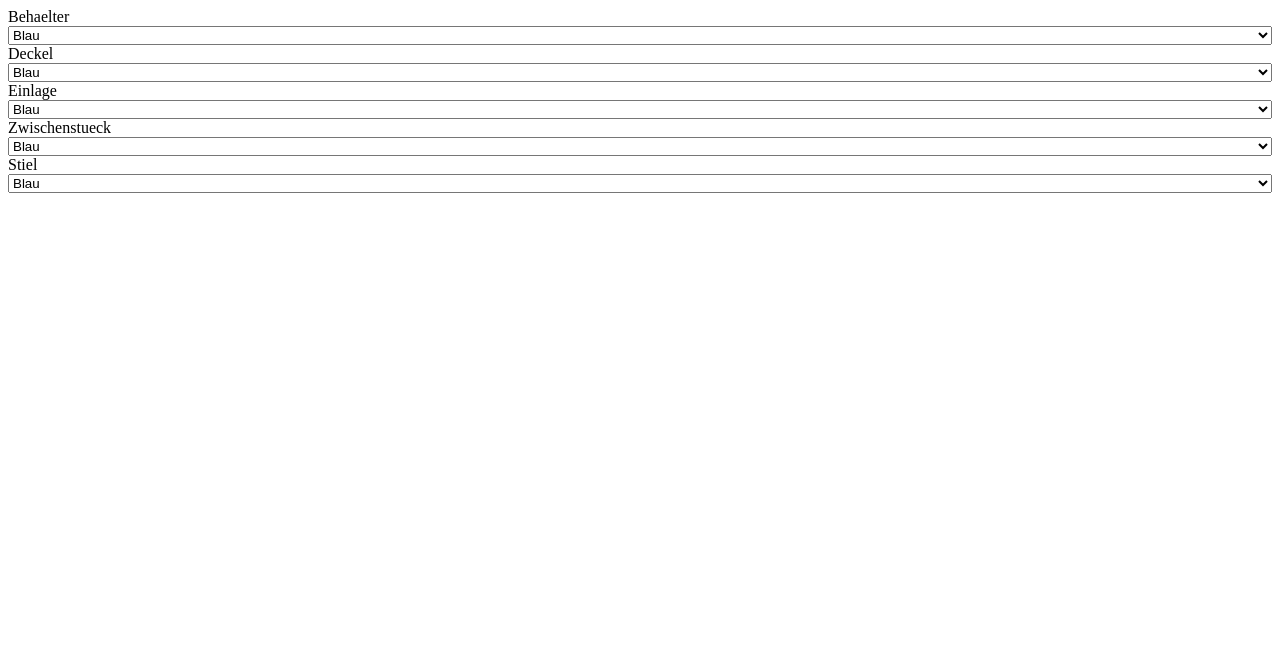
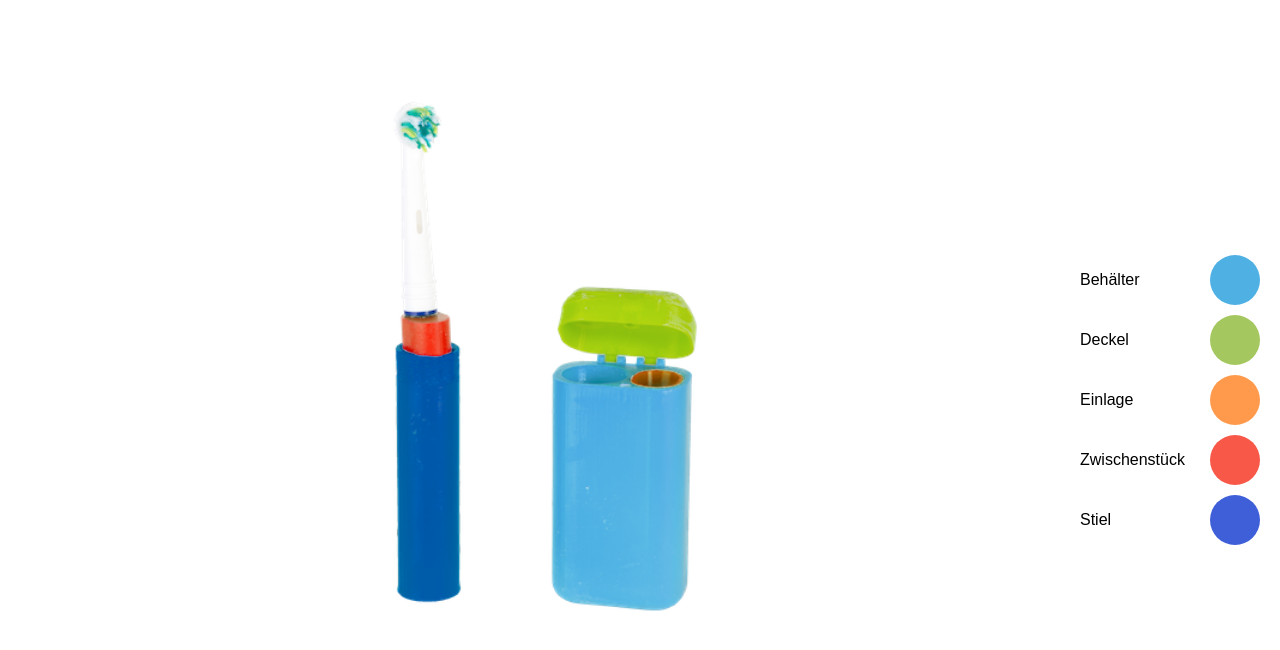
Before and after one commit to MaKleSoft/yourbrush, a plain HTML site: page index.html in a window 1280 px wide. Drawn offline with Linux system fonts and the light colour scheme.

Commit message:
improve layout and styling

```diff
--- a/index.html
+++ b/index.html
@@ -2,17 +2,68 @@
     <head>
         <style>
             body {
+                margin: 0;
+                padding: 0;
+            }
+
+            .container {
+                position: absolute;
+                top: 0;
+                right: 0;
+                left: 0;
+                bottom: 0;
                 display: flex;
-                flex-direction: column;
+            }
+
+            .controls {
+                font-family: sans-serif;
+                width: 200px;
+                align-self: center;
+                padding: 10px;
+            }
+
+            .controls > label {
+                display: flex;
+                padding: 5px 10px;
+                align-items: center;
+            }
+
+            .controls > label > select {
+                -webkit-appearance: none;
+                border: none;
+                width: 50px;
+                height: 50px;
+                border-radius: 100%;
+                color: transparent;
+                cursor: pointer;
+            }
+
+            .controls > label > select[color="red"] {
+                background: #f75848;
+            }
+
+            .controls > label > select[color="blue"] {
+                background: #4fb0e4;
+            }
+
+            .controls > label > select[color="orange"] {
+                background: #ff9a4d;
+            }
+
+            .controls > label > select[color="green"] {
+                background: #a4c75f;
+            }
+
+            .controls > label > select[color="darkblue"] {
+                background: #3f5fd9;
+            }
+
+
+            .controls > label > div {
+                flex: 1;
             }
 
             .parts {
-                display: flex;
-                position: absolute;
-                top: 0;
-                right: 0
-                left: 0;
-                bottom: 0;
                 position: relative;
                 flex: 1;
             }
@@ -25,7 +76,7 @@
                 bottom: 0;
                 background-position: center center;
                 background-repeat: no-repeat;
-                background-size: contain;
+                background-size: cover;
             }
 
             .part.brush {
@@ -134,69 +185,91 @@
         </style>
     </head>
     <body>
+
+        <div class="container">
+
             <div class="parts">
                 <div class="part brush"></div>
-            <div class="part container" color="blue"></div>
-            <div class="part lid" color="green"></div>
-            <div class="part inlay" color="orange"></div>
-            <div class="part midsection" color="darkblue"></div>
-            <div class="part handle" color="red"></div>
+                <div class="part container"></div>
+                <div class="part lid"></div>
+                <div class="part inlay"></div>
+                <div class="part midsection"></div>
+                <div class="part handle"></div>
             </div>
 
-        <label for="containerColor">Behaelter</label>
+            <div class="controls">
+
+                <label>
+                    <div>Behälter</div>
                     <select id="containerColor" part="container">
-            <option value="blue">Blau</option>
-            <option value="green">Gruen</option>
+                        <option value="blue" selected>Blau</option>
+                        <option value="green">Grün</option>
                         <option value="orange">Orange</option>
                         <option value="red">Rot</option>
                         <option value="darkblue">Dunkelblau</option>
                     </select>
+                </label>
 
-        <label for="lidColor">Deckel</label>
+                <label>
+                    <div>Deckel</div>
                     <select id="lidColor" part="lid">
                         <option value="blue">Blau</option>
-            <option value="green">Gruen</option>
+                        <option value="green" selected>Grün</option>
                         <option value="orange">Orange</option>
                         <option value="red">Rot</option>
                         <option value="darkblue">Dunkelblau</option>
                     </select>
+                </label>
 
-        <label for="inlayColor">Einlage</label>
+                <label>
+                    <div>Einlage</div>
                     <select id="inlayColor" part="inlay">
                         <option value="blue">Blau</option>
-            <option value="green">Gruen</option>
-            <option value="orange">Orange</option>
+                        <option value="green">Grün</option>
+                        <option value="orange" selected>Orange</option>
                         <option value="red">Rot</option>
                         <option value="darkblue">Dunkelblau</option>
                     </select>
+                </label>
 
-        <label for="midsectionColor">Zwischenstueck</label>
+                <label>
+                    <div>Zwischenstück</div>
                     <select id="midsectionColor" part="midsection">
                         <option value="blue">Blau</option>
-            <option value="green">Gruen</option>
+                        <option value="green">Grün</option>
+                        <option value="orange">Orange</option>
+                        <option value="red" selected>Rot</option>
+                        <option value="darkblue">Dunkelblau</option>
+                    </select>
+                </label>
+
+                <label>
+                    <div>Stiel</div>
+                    <select id="handleColor" part="handle">
+                        <option value="blue">Blau</option>
+                        <option value="green">Grün</option>
                         <option value="orange">Orange</option>
                         <option value="red">Rot</option>
-            <option value="darkblue">Dunkelblau</option>
+                        <option value="darkblue" selected>Dunkelblau</option>
                     </select>
+                </label>
 
-        <label for="handleColor">Stiel</label>
-        <select id="handleColor" part="handle">
-            <option value="blue">Blau</option>
-            <option value="green">Gruen</option>
-            <option value="orange">Orange</option>
-            <option value="red">Rot</option>
-            <option value="darkblue">Dunkelblau</option>
-        </select>
+            </div>
+
+        </div>
 
         <script>
             function colorSelected(e) {
-                var part = e.target.getAttribute("part");
+                var selector = e.target;
+                var part = selector.getAttribute("part");
                 var partEl = document.querySelector(".part." + part);
-                partEl.setAttribute("color", e.target.value);
+                partEl.setAttribute("color", selector.value);
+                selector.setAttribute("color", selector.value);
             }
             var selectors = document.querySelectorAll("select");
             for (var i=0; i<selectors.length; i++) {
                 selectors[i].addEventListener("change", colorSelected);
+                colorSelected({target: selectors[i]});
             }
         </script>
     </body>
```
Lines whose indentation alone changed are shown as unchanged.
